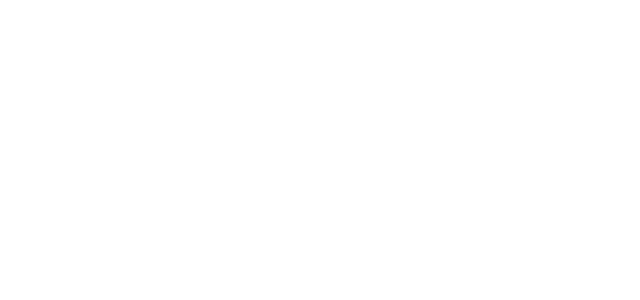
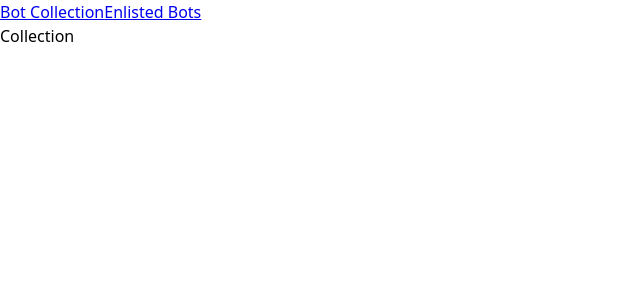
Before and after one commit to Ian-wafula1/bot-battlr, a React (Vite) app: page /collection in a window 1280 px wide. Shown: the top 300 px of the page, without its empty margins (0-640 px from the left). Built offline with nearby package versions, Linux system fonts and the light colour scheme.

Commit message:
Create routes

```diff
--- a/package.json
+++ b/package.json
@@ -12,7 +12,8 @@
   },
   "dependencies": {
     "react": "^19.0.0",
-    "react-dom": "^19.0.0"
+    "react-dom": "^19.0.0",
+    "react-router-dom": "^7.5.1"
   },
   "devDependencies": {
     "@eslint/js": "^9.22.0",
--- a/src/App.jsx
+++ b/src/App.jsx
@@ -1,8 +1,15 @@
-import './App.css'
+import { Navigate, Outlet, useLocation } from 'react-router-dom';
+import './App.css';
+import NavBar from './components/NavBar';
 
 function App() {
-
-
+	return (
+		<>
+			<NavBar />
+			{useLocation().pathname === '/'? <Navigate to='/collection' />: null }
+			<Outlet />
+		</>
+	);
 }
 
-export default App
+export default App;
--- /dev/null
+++ b/src/components/NavBar.jsx
@@ -0,0 +1,10 @@
+import { NavLink } from "react-router-dom"
+
+export default function NavBar() {
+    return (
+        <header>
+            <NavLink className='nav-link' to='/collection'>Bot Collection</NavLink>
+            <NavLink className='nav-link' to='/enlisted'>Enlisted Bots</NavLink>
+        </header>
+    )
+}
--- a/src/main.jsx
+++ b/src/main.jsx
@@ -4,9 +4,11 @@
 import './reset/custom-reset.css'
 import './App.css'
 import App from './App.jsx'
+import { createBrowserRouter, RouterProvider } from 'react-router-dom'
+import routes from './routes.jsx'
+
+const router = createBrowserRouter(routes)
 
 createRoot(document.getElementById('root')).render(
-  <StrictMode>
-    <App />
-  </StrictMode>,
+  <RouterProvider router={router} />
 )
--- /dev/null
+++ b/src/pages/BotPage.jsx
@@ -0,0 +1,5 @@
+export default function BotPage() {
+    return (
+        <main></main>
+    )
+}
--- /dev/null
+++ b/src/pages/Collection.jsx
@@ -0,0 +1,7 @@
+export default function Collection() {
+    return (
+        <main>
+            Collection
+        </main>
+    )
+}
--- /dev/null
+++ b/src/pages/Enlisted.jsx
@@ -0,0 +1,7 @@
+export default function Enlisted() {
+    return (
+        <main>
+            Enlisted
+        </main>
+    )
+}
--- /dev/null
+++ b/src/pages/ErrorPage.jsx
@@ -0,0 +1,7 @@
+export default function ErrorPage() {
+    return (
+        <main>
+            Error!
+        </main>
+    )
+}
--- /dev/null
+++ b/src/routes.jsx
@@ -0,0 +1,29 @@
+import App from "./App"
+import Collection from "./pages/Collection"
+import Enlisted from "./pages/Enlisted"
+import ErrorPage from "./pages/ErrorPage"
+import BotPage from './pages/BotPage'
+
+const routes = [
+    {
+        path: '/',
+        errorElement: <ErrorPage />,
+        element: <App />,
+        children: [
+            {
+                path: '/collection',
+                element: <Collection />,
+            },
+            {
+                path: '/enlisted',
+                element: <Enlisted />
+            },
+            {
+                path: '/bots/:id',
+                element: <BotPage />
+            }
+        ]
+    }
+]
+
+export default routes
```
Also changed, not shown: 1 other file (tests, documents, lock files or other folders).
